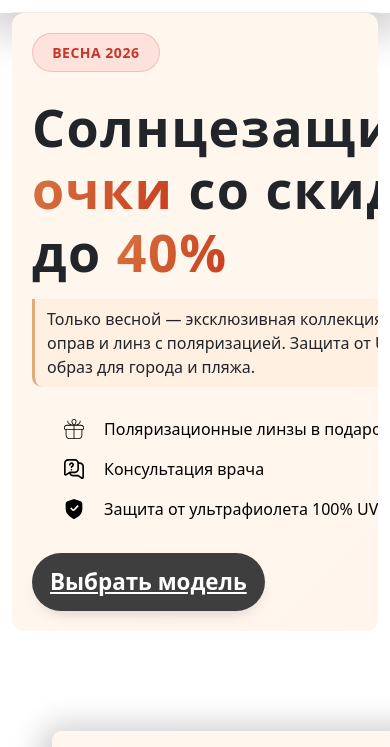
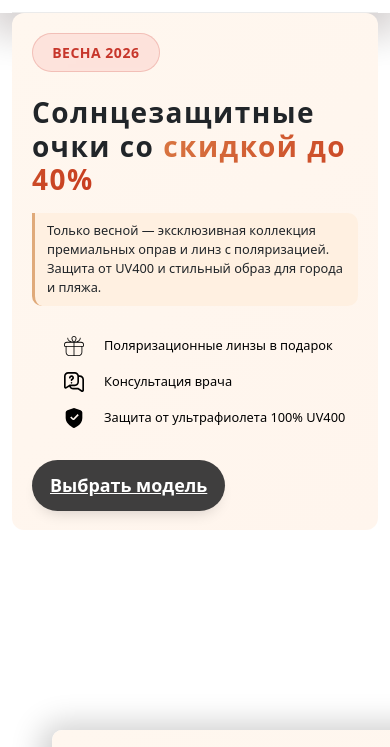
Before and after one commit to RussianCabbageSoup/lenoptica-design, a website with bundled scripts: page index.html in a window 390 px wide. Shown: the part 78-825 px from the top of the page. Built offline with nearby package versions, Linux system fonts and the light colour scheme; files whose address does not match are found by name.

Commit message:
adaptive season section

```diff
--- a/css/seasonal.css
+++ b/css/seasonal.css
@@ -8,7 +8,7 @@
 .seasonal__content {
     background: linear-gradient(135deg, #fff7ef 0%, #fff5ed 100%);
     padding: 20px;
-    max-width: 700px;
+    width: 100%;
 }
 
 .seasonal__content-title {
@@ -74,5 +74,34 @@
     display: block;
     width: 100%;
     height: 100%;
-    object-fit: cover;
 }
+
+@media (max-width: 1200px) {
+    .seasonal__content {
+        max-width: 500px;
+    }
+    .seasonal__content-title.title {
+        font-size: 40px;
+    }
+    .seasonal__img-box {
+        max-width: 600px;
+    }
+}
+
+@media (max-width: 1000px) {
+    .seasonal__inner {
+        flex-direction: column;
+    }
+}
+
+@media (max-width: 600px) {
+    .seasonal__img {
+        display: none;
+    }
+    .seasonal__content {
+        font-size: 0.8rem;
+    }
+    .seasonal__content-title.title {
+        font-size: 28px;
+    }
+}
--- a/index.html
+++ b/index.html
@@ -171,15 +171,15 @@
             </div>
         </header>
         <main class="main">
-            <section class="face">
-                <div class="face__inner">
+            <section class="seasonal">
+                <div class="seasonal__inner">
                     <div class="container">
                         <div class="seasonal__inner">
                             <div class="seasonal__content">
                                 <div class="seasonal__content-subtitle subtitle">весна 2026</div>
                                 <h2 class="seasonal__content-title title">
-                                    Солнцезащитные <span>очки</span>
-                                    со скидкой до <span>40%</span>
+                                    Солнцезащитные очки
+                                    со <span>скидкой до 40%</span>
                                 </h2>
                                 <div class="seasonal__content-promotion">
                                     Только весной — эксклюзивная коллекция премиальных оправ и линз с поляризацией.
```
